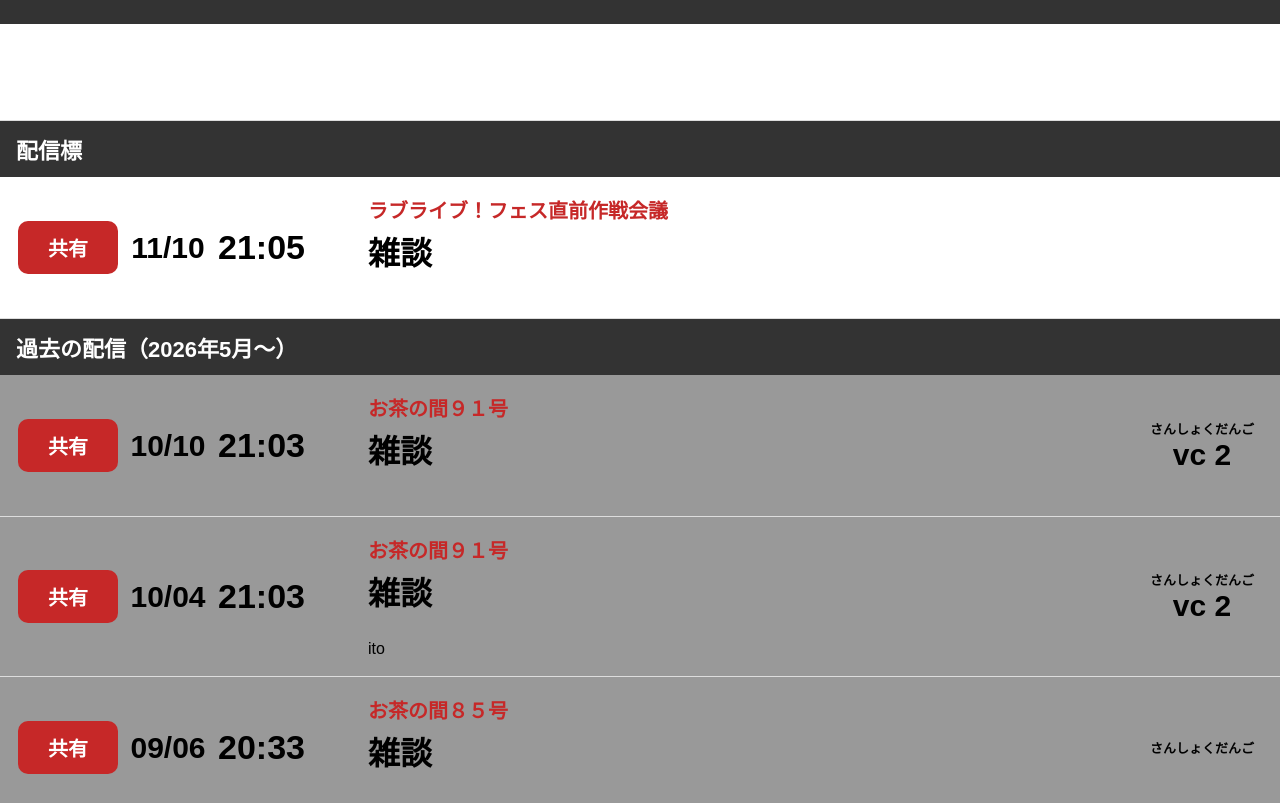
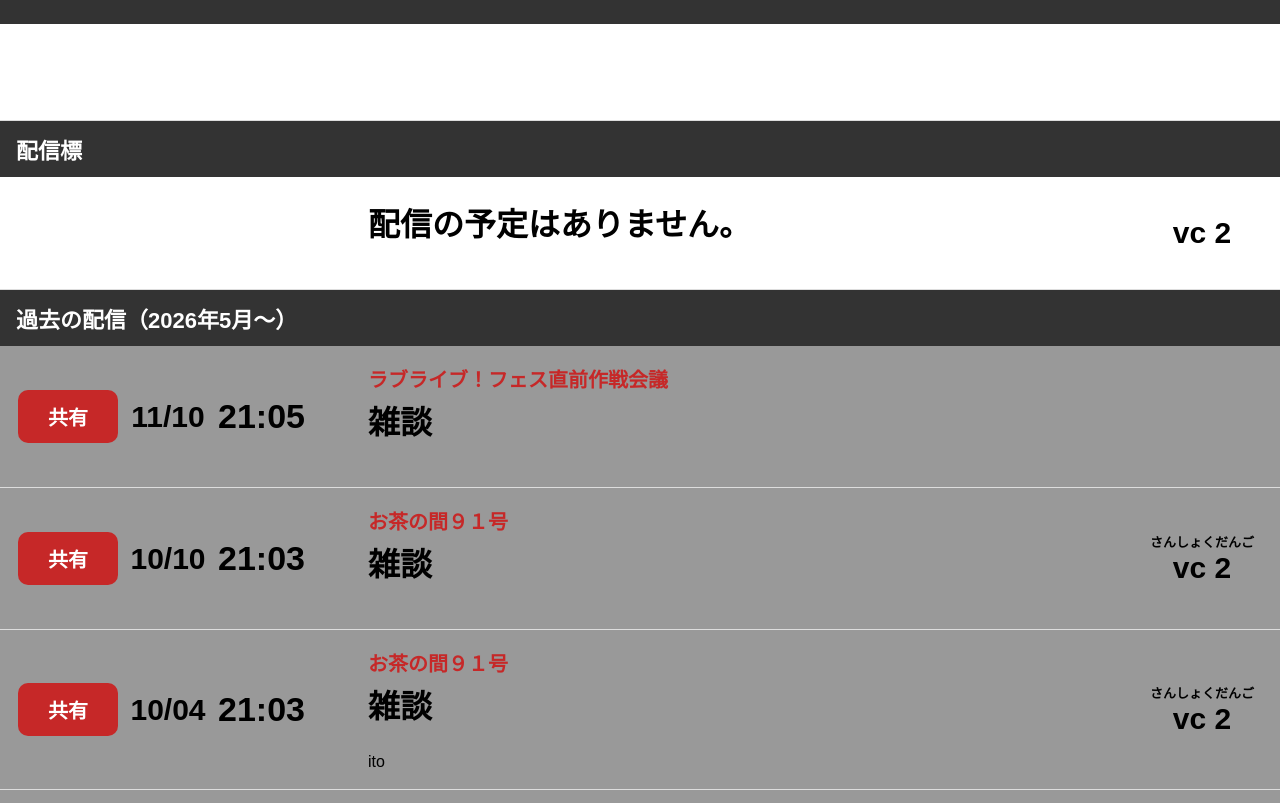
Before and after one commit to cocoyunochi034/cocoyunotchi.github.io, a plain HTML site: page streamlist.html in a window 1280 px wide. Shown: the top 803 px of the page. Drawn offline with Linux system fonts and the light colour scheme.

Commit message:
Update streamlist.html

```diff
--- a/streamlist.html
+++ b/streamlist.html
@@ -175,26 +175,24 @@
 
 <div class="header">配信標</div>
 
-
-    <!--臨時配信-->
+<!--空白用-->
 <div class="row">
-  <div class="type exp">共有</div>
-  <div class="day">11/10</div>
+  <div></div>
+  <div class="day"></div>
   <div class="time-box">
-    <div class="time">21:05</div>
+    <div class="time"></div>
 <div class="delay"></div>
   </div>
   <div class="dest-box">
-    <div class="limited">ラブライブ！フェス直前作戦会議</div>
-    <div class="destination">雑談</div>
+    <div class="limited"></div>
+    <div class="destination">配信の予定はありません。</div>
 　<div class="info"></div>
   </div>
   <div class="vcno">
   <div class="server"></div>
-<div></div></div>
+<div>vc 2</div></div>
 <!--配信の予定はありません。（内容）-->
 </div>
-
 
 
   <div class="header">過去の配信（2026年5月〜）</div>
@@ -216,6 +214,27 @@
 23　メンバー不揃　連絡あり取消
 24
 ここまで-->
+
+
+
+    <!--臨時配信-->
+<div class="can">
+  <div class="type exp">共有</div>
+  <div class="day">11/10</div>
+  <div class="time-box">
+    <div class="time">21:05</div>
+<div class="delay"></div>
+  </div>
+  <div class="dest-box">
+    <div class="limited">ラブライブ！フェス直前作戦会議</div>
+    <div class="destination">雑談</div>
+　<div class="info"></div>
+  </div>
+  <div class="vcno">
+  <div class="server"></div>
+<div></div></div>
+<!--配信の予定はありません。（内容）-->
+</div>
 
     <!--お茶の間テンプ-->
 <div class="can">
```
